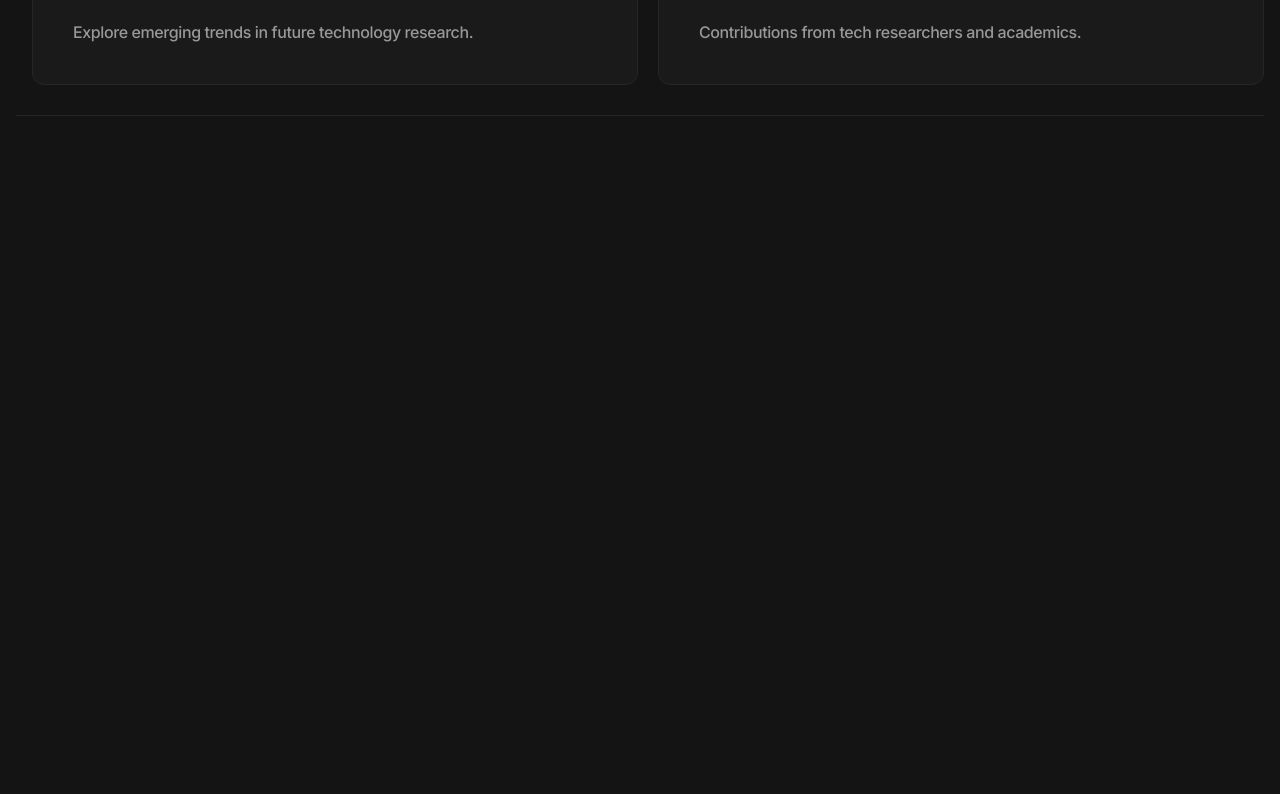
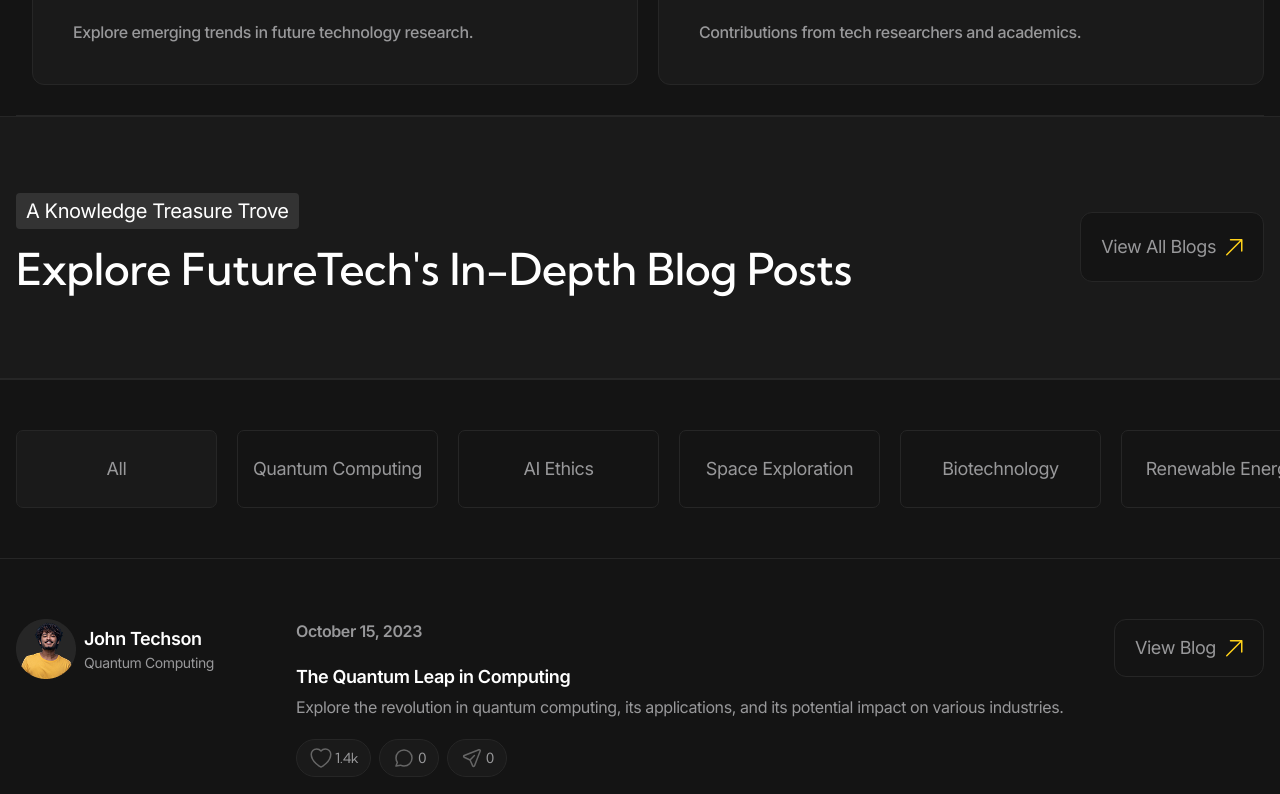
Before and after one commit to Arioteee/future-tech, a React (Vite) app: page / in a window 1280 px wide. Shown: the part 2446-3240 px from the top of the page. Before the commit the page ends 2562 px from the top, so only its background shows below. Built offline with nearby package versions, Linux system fonts and the light colour scheme.

Commit message:
feat/connect section Blogs

```diff
--- a/src/pages/home/Home.jsx
+++ b/src/pages/home/Home.jsx
@@ -1,3 +1,4 @@
+import { Blogs } from './sections/blogs/Blogs'
 import { Futures } from './sections/features/Futures'
 import { Hero } from './sections/hero/Hero'
 
@@ -7,6 +8,8 @@ export default function Home() {
 			<Hero />
 
 			<Futures />
+
+			<Blogs />
 		</div>
 	)
 }
```
